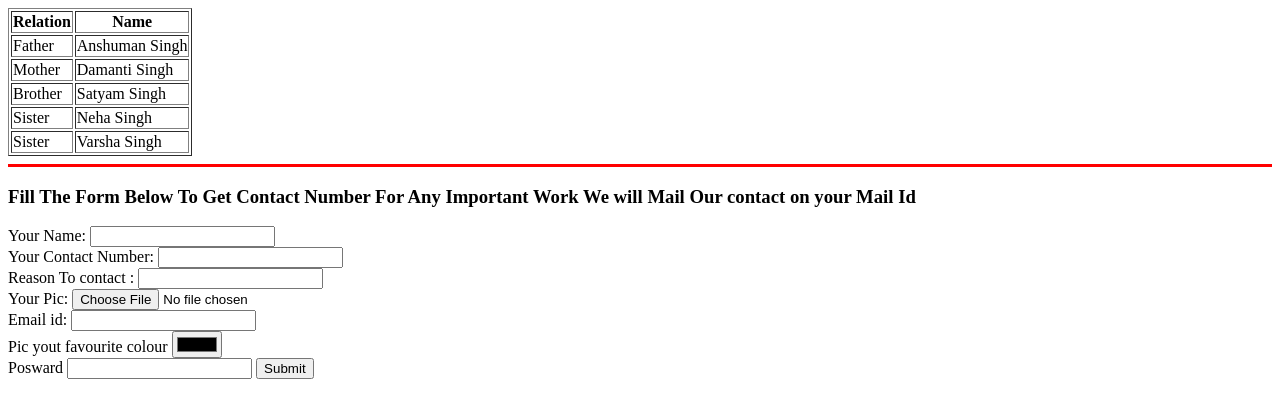
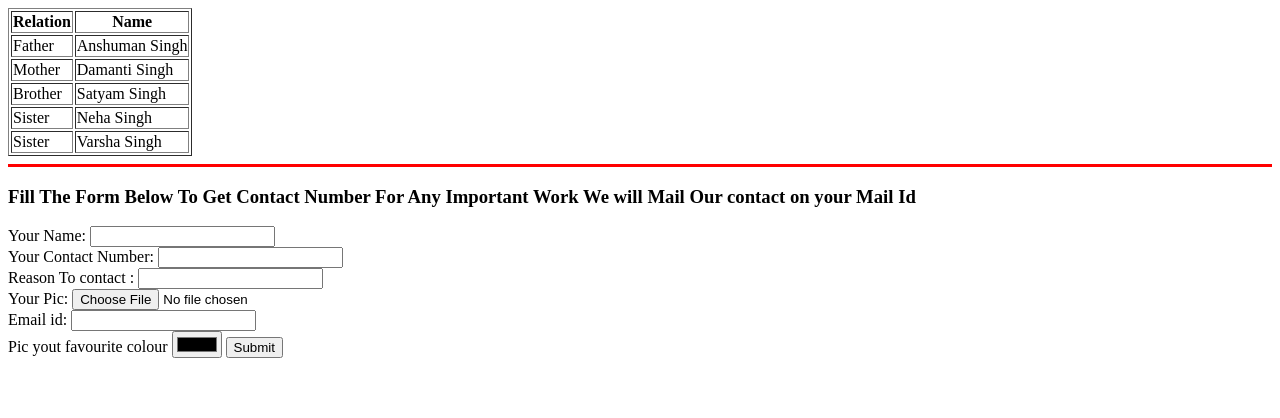
Before and after one commit to rajtsi/CV, a plain HTML site: page fam.html in a window 1280 px wide. Drawn offline with Linux system fonts and the light colour scheme.

Commit message:
removed pw

```diff
--- a/fam.html
+++ b/fam.html
@@ -32,9 +32,8 @@
              <br>
              <label for="">Pic yout favourite colour</label>
              <input type="color">
-             <br>
-             <label for="">Posward</label>
-             <input type="posward">
+
+
             <input type="submit">
           </form>
     </body>
```
